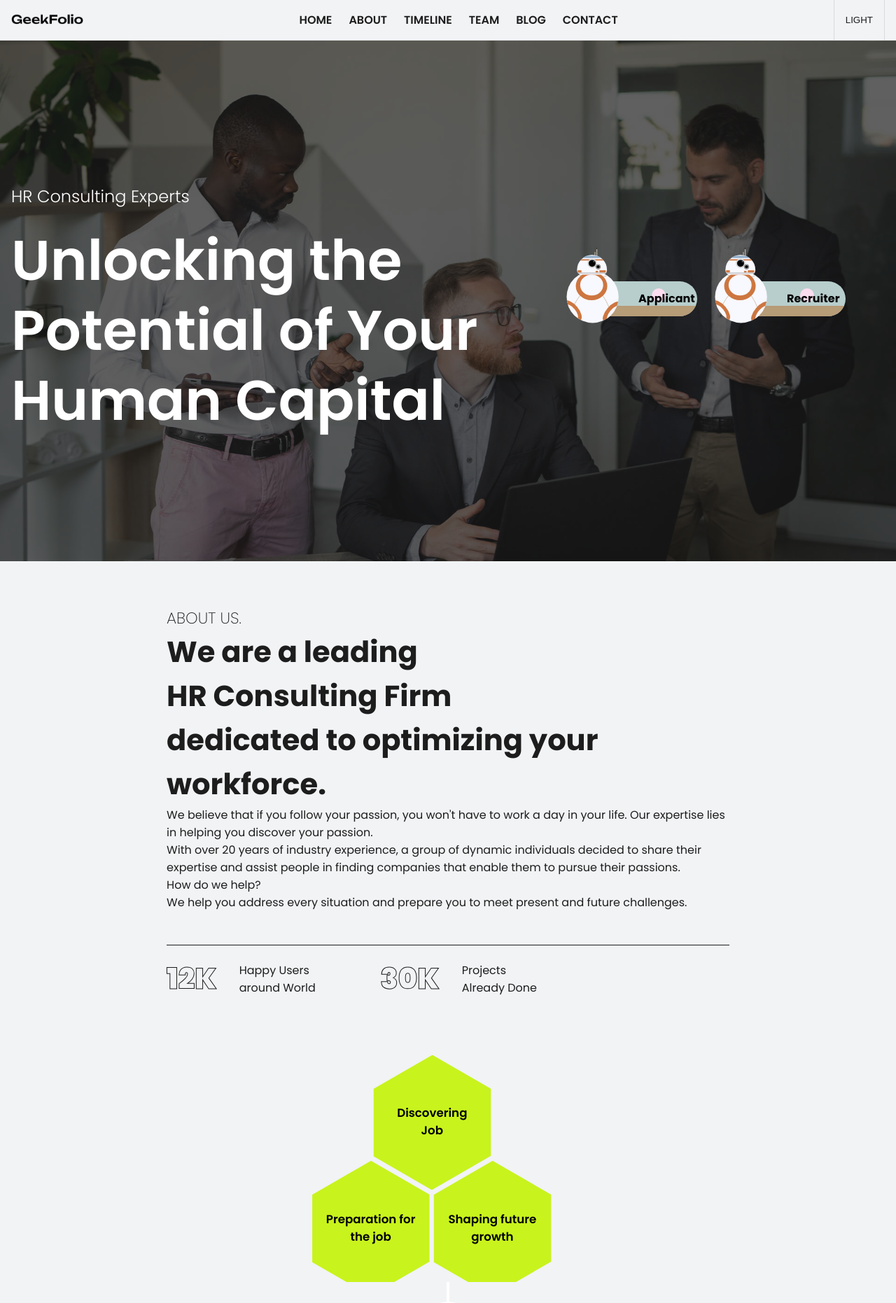
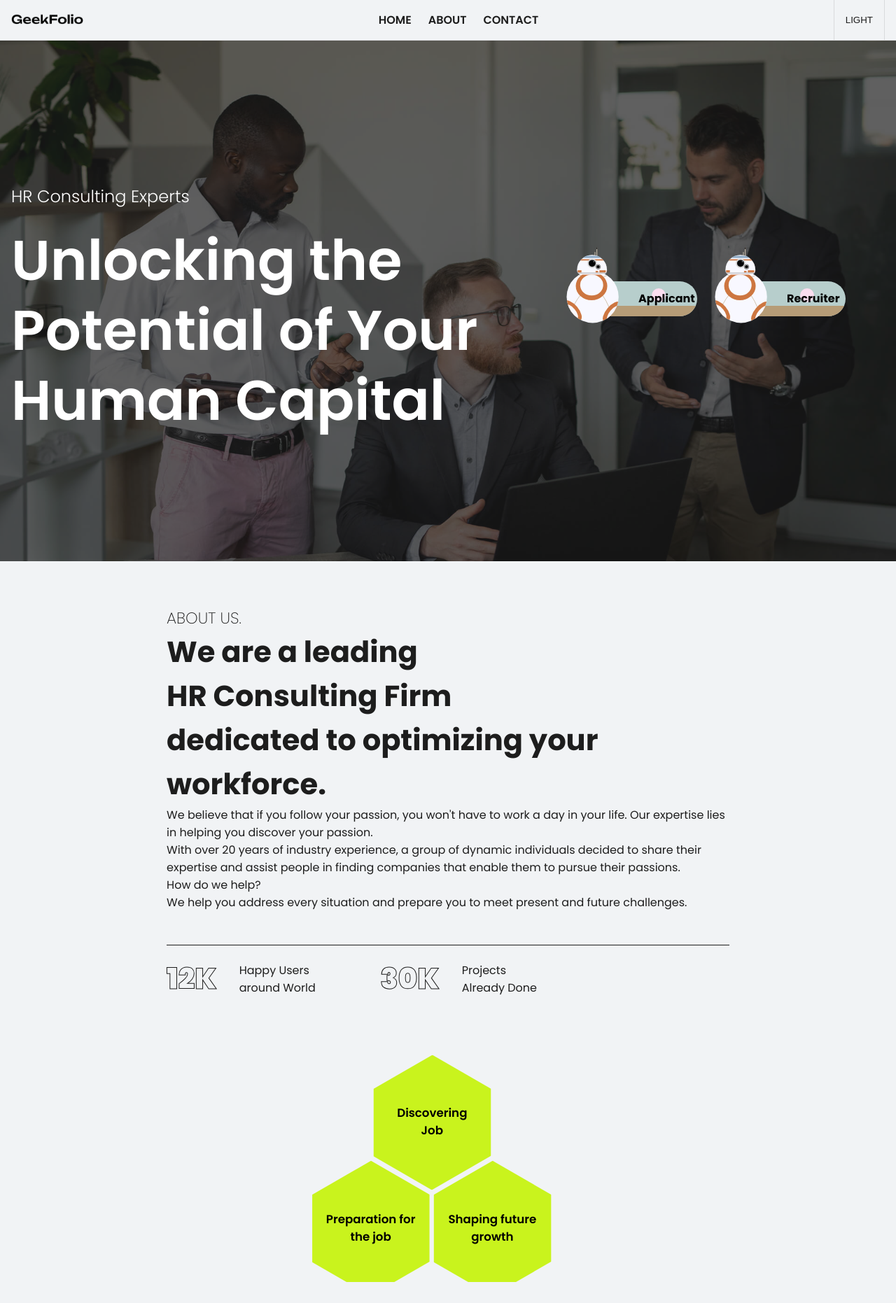
Before and after one commit to TYPESAFE-RUSTY/pro-hr-consultant, a Next.js app: page / in a window 1280 px wide. Shown: the top 1862 px of the page at 70% size. Built offline with nearby package versions, Linux system fonts and the light colour scheme.

Commit message:
style (timeline,about) : added content
- Added new lib for tooltip
- Updated version to resolve 1 critical vulnerablity

```diff
--- a/package.json
+++ b/package.json
@@ -13,10 +13,11 @@
     "@studio-freight/react-lenis": "^0.0.43",
     "@types/gsap": "^3.0.0",
     "gsap": "^3.12.5",
-    "next": "14.1.0",
+    "next": "^14.2.3",
     "react": "^18",
     "react-dom": "^18",
     "react-scroll": "^1.9.0",
+    "react-tooltip": "^5.26.4",
     "react-vertical-timeline-component": "^3.6.0",
     "sharp": "^0.33.2"
   },
--- a/src/app/page.tsx
+++ b/src/app/page.tsx
@@ -1,18 +1,18 @@
 import Hero from "@/components/Hero"
 import About from "@/components/About"
-import Blog from "@/components/Blog"
-import Team from "@/components/Team"
+// import Blog from "@/components/Blog"
+// import Team from "@/components/Team"
+// import Timeline from "@/components/Timeline"
 import Contacts from "@/components/Contacts"
-import Timeline from "@/components/Timeline"
 
 export default function Home() {
   return (
     <>
       <Hero />
       <About />
-      <Timeline />
+      {/* <Timeline />
       <Team />
-      <Blog />
+      <Blog /> */}
       <Contacts />
     </>
   )
--- a/src/components/About.tsx
+++ b/src/components/About.tsx
@@ -1,4 +1,5 @@
 import "@/styles/r_about.css"
+import HexagonDiagrma from "./HexagonDiagram"
 
 export default function About() {
     return (
@@ -31,28 +32,7 @@ export default function About() {
                         </div>
                     </div>
                 </div>
-                <ul id="grid" className="hexcontainer clear fs-xs">
-                    <li >
-                        <div className="hexagon" style={{ visibility: "hidden" }}></div>
-                    </li>
-                    <li>
-                        <div className="hexagon" style={{ display: "flex", alignItems: "center", placeContent: "center" }}><div>Discovering Job</div></div>
-                    </li>
-                    <li>
-                        <div className="hexagon" style={{ visibility: "hidden" }}></div>
-                    </li>
-                    <li>
-                        <div className="hexagon" style={{ display: "flex", alignItems: "center", placeContent: "center" }}>
-                            <div>Preparation for the job
-                            </div>
-                        </div>
-                    </li>
-                    <li>
-                        <div className="hexagon" style={{ display: "flex", alignItems: "center", placeContent: "center" }}>
-                            <div>Shaping future growth</div>
-                        </div>
-                    </li>
-                </ul>
+                <HexagonDiagrma />
             </div>
         </section>
     )
--- /dev/null
+++ b/src/components/HexagonDiagram.tsx
@@ -0,0 +1,42 @@
+"use client";
+import { Tooltip } from "react-tooltip"
+
+
+export default function HexagonDiagram() {
+    return (
+        <ul id="grid" className="hexcontainer clear fs-xs">
+            <li >
+                <div className="hexagon" style={{ visibility: "hidden" }}></div>
+            </li>
+            <li>
+                <div className="hexagon" style={{ display: "flex", alignItems: "center", placeContent: "center" }}>
+                    <div
+                        data-tooltip-id="tooltip"
+                        data-tooltip-content="Pro hr helps you find the perfect job for you growth. Set alerts which will enable you to be on top of every new posting on real time basis"
+                    >Discovering Job</div>
+                </div>
+            </li>
+            <li>
+                <div className="hexagon" style={{ visibility: "hidden" }}></div>
+            </li>
+            <li>
+                <div className="hexagon" style={{ display: "flex", alignItems: "center", placeContent: "center" }}>
+                    <div
+                        data-tooltip-id="tooltip"
+                        data-tooltip-content="Pro hr also helps you prepare for the role you have applied for.  We help you with mock drills and interviews. Contact us to know more"
+                    >Preparation for the job
+                    </div>
+                </div>
+            </li>
+            <li>
+                <div className="hexagon" style={{ display: "flex", alignItems: "center", placeContent: "center" }}>
+                    <div
+                        data-tooltip-id="tooltip"
+                        data-tooltip-content="Stay connected with us to know what is the latest trend and how to keep yourself updated with changing times. Contact us to know more"
+                    >Shaping future growth</div>
+                </div>
+            </li>
+            <Tooltip id="tooltip" style={{ maxWidth: "25ch", fontSize: "0.7rem" }} />
+        </ul>
+    )
+}
--- a/src/components/Navbar.tsx
+++ b/src/components/Navbar.tsx
@@ -43,9 +43,9 @@ export default function Navbar() {
                 <nav className="flex navbar" style={{ gap: "1.5rem" }}>
                     <Link href="/">HOME</Link>
                     <ReactLink to="About" href="#About" smooth offset={-50}>ABOUT</ReactLink>
-                    <ReactLink to="Timeline" href="#Timeline" smooth offset={-50}>TIMELINE</ReactLink>
-                    <ReactLink to="Team" href="#Team" smooth offset={-50}>TEAM</ReactLink>
-                    <ReactLink to="Blog" href="#Blog" smooth offset={-50}>BLOG</ReactLink>
+                    {/* <ReactLink to="Timeline" href="#Timeline" smooth offset={-50}>TIMELINE</ReactLink> */}
+                    {/* <ReactLink to="Team" href="#Team" smooth offset={-50}>TEAM</ReactLink> */}
+                    {/* <ReactLink to="Blog" href="#Blog" smooth offset={-50}>BLOG</ReactLink> */}
                     <ReactLink to="Contacts" href="#Contacts" smooth offset={-50}>CONTACT</ReactLink>
                 </nav>
                 <button className="mode"
@@ -61,9 +61,9 @@ export default function Navbar() {
                 <nav >
                     <Link href="/">HOME</Link>
                     <ReactLink to="About" href="#About" smooth offset={-50}>ABOUT</ReactLink>
-                    <ReactLink to="Timeline" href="#Timeline" smooth offset={-50}>TIMELINE</ReactLink>
-                    <ReactLink to="Team" href="#Team" smooth offset={-50}>TEAM</ReactLink>
-                    <ReactLink to="Blog" href="#Blog" smooth offset={-50}>BLOG</ReactLink>
+                    {/* <ReactLink to="Timeline" href="#Timeline" smooth offset={-50}>TIMELINE</ReactLink> */}
+                    {/* <ReactLink to="Team" href="#Team" smooth offset={-50}>TEAM</ReactLink> */}
+                    {/* <ReactLink to="Blog" href="#Blog" smooth offset={-50}>BLOG</ReactLink> */}
                     <ReactLink to="Contacts" href="#Contacts" smooth offset={-50}>CONTACT</ReactLink>
                     <div onClick={() => { setTheme(theme === Theme.dark ? Theme.light : Theme.dark) }}
                     >{theme === Theme.dark ? "DARK" : "LIGHT"}</div>
```
Also changed, not shown: 1 other file (tests, documents, lock files or other folders).
